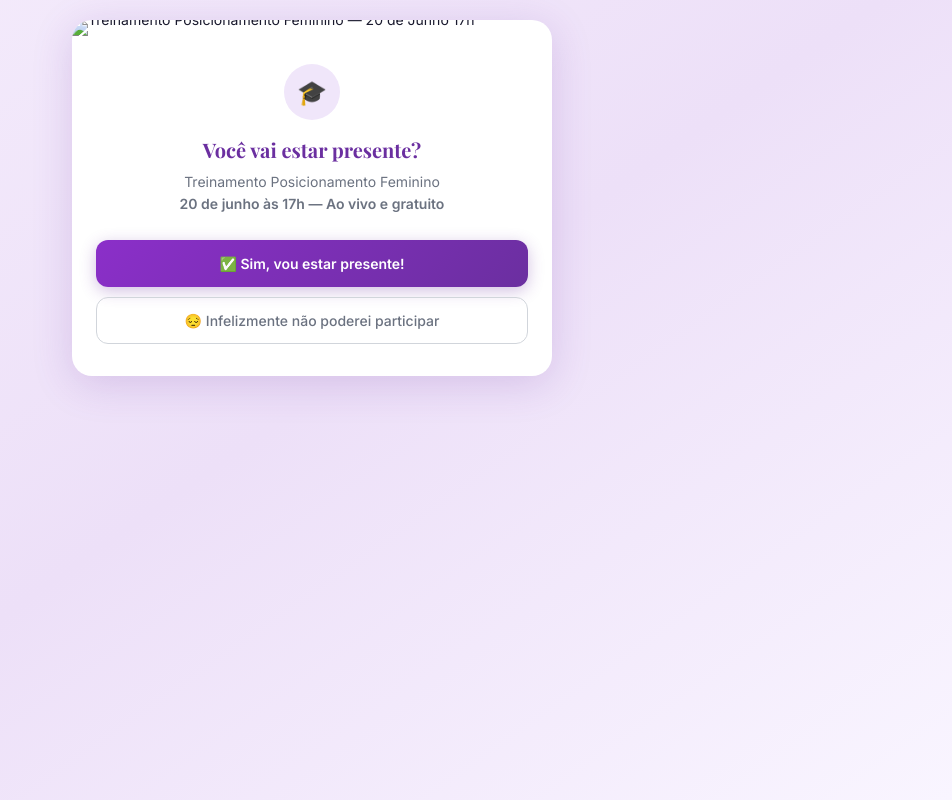
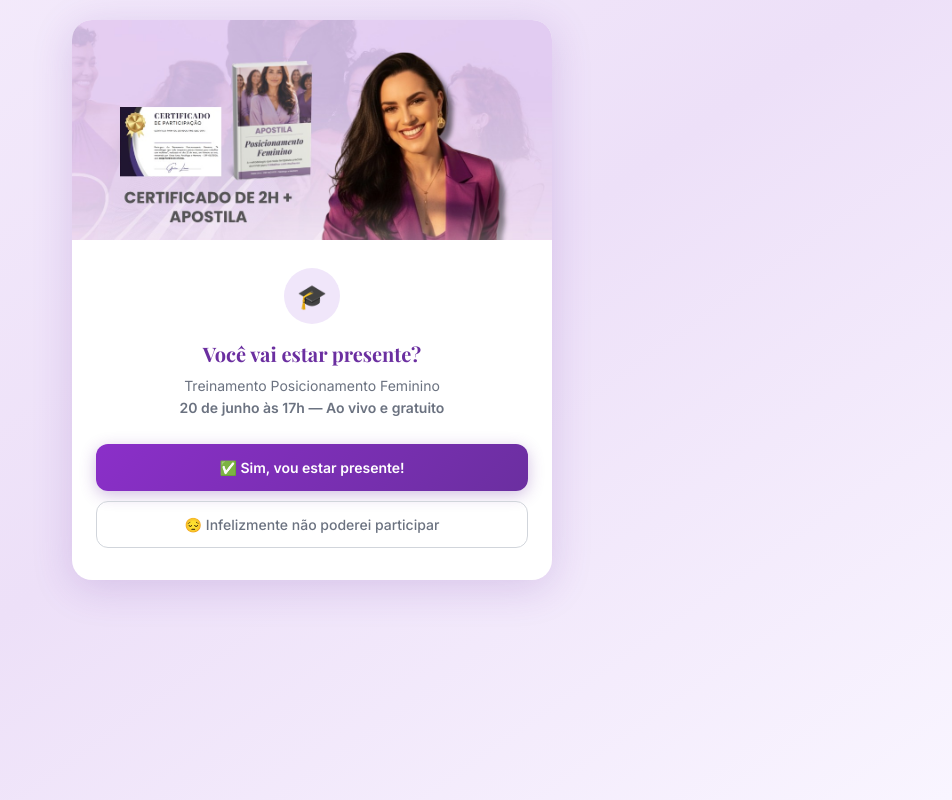
Before and after one commit to geizelimapsi/confirmadas, a plain HTML site: page index.html in a window 1280 px wide. Shown: the whole page, without its empty margins (328-1280 px from the left). Drawn offline with nearby package versions, Linux system fonts and the light colour scheme.

Commit message:
index.html

```diff
--- a/index.html
+++ b/index.html
@@ -414,7 +414,7 @@
 
   <!-- BANNER -->
   <div class="banner-img-wrap">
-    <img src="SUBSTITUA_PELA_URL_DA_IMAGEM" alt="Treinamento Posicionamento Feminino — 20 de Junho 17h">
+    <img src="https://raw.githubusercontent.com/geizelimapsi/confirmadas/main/banner-posicionamento.jpg" alt="Treinamento Posicionamento Feminino — 20 de Junho 17h">
   </div>
 
   <!-- CARD -->
```
